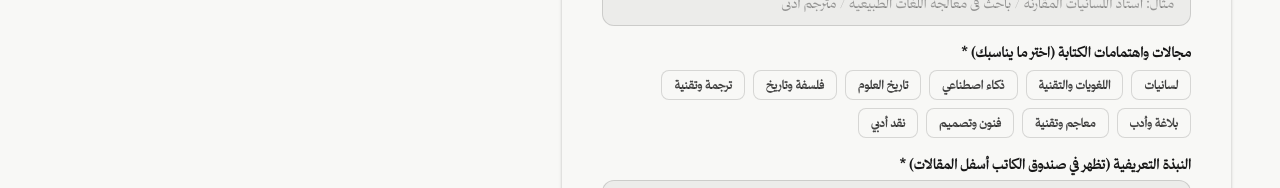
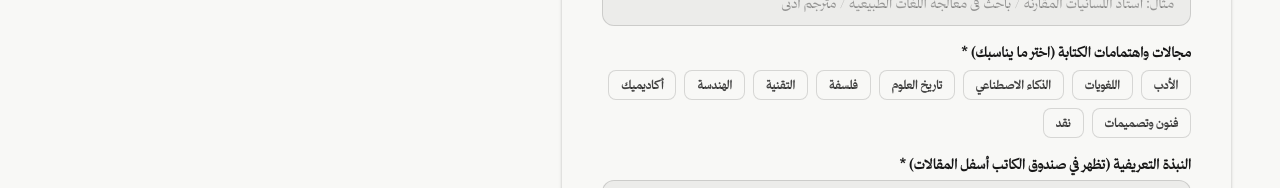
Before and after one commit to b4rbarroja/qabas, a Next.js app in the folder frontend/: page /register in a window 1280 px wide. Shown: the part 756-944 px from the top of the page. Built offline with nearby package versions, Linux system fonts and the light colour scheme; no server answers.

Commit message:
Fix: front end

```diff
--- a/frontend/app/register/RegisterForm.tsx
+++ b/frontend/app/register/RegisterForm.tsx
@@ -8,16 +8,16 @@ import Image from "next/image";
 import { motion, AnimatePresence } from "framer-motion";
 
 const CATEGORIES = [
-  "لسانيات",
-  "اللغويات والتقنية",
-  "ذكاء اصطناعي",
+  "الأدب",
+  "اللغويات",
+  "الذكاء الاصطناعي",
   "تاريخ العلوم",
-  "فلسفة وتاريخ",
-  "ترجمة وتقنية",
-  "بلاغة وأدب",
-  "معاجم وتقنية",
-  "فنون وتصميم",
-  "نقد أدبي",
+  "فلسفة",
+  "التقنية",
+  "الهندسة",
+  "أكاديميك",
+  "فنون وتصميمات",
+  "نقد",
 ];
 
 export default function RegisterForm() {
```
